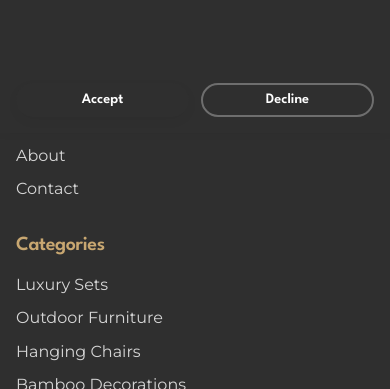
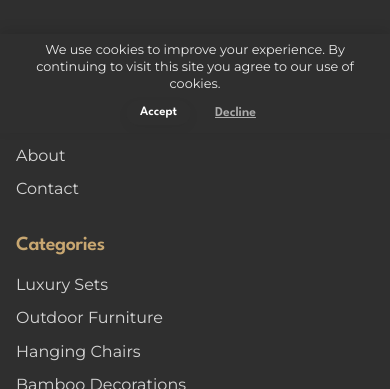
Before and after one commit to filipelena2024-del/bamboo-concept, a website: page shop.html in a window 390 px wide. Shown: the part 711-1100 px from the top of the page. Drawn offline with Linux system fonts and the light colour scheme; no server answers.

Commit message:
Compact mobile cookie banner, preload video optimization, and clean URLs configuration

```diff
--- a/css/components.css
+++ b/css/components.css
@@ -605,15 +605,25 @@
 @media (max-width: 768px) {
     .cookie-banner {
         flex-direction: column;
-        align-items: flex-start;
-        padding: var(--space-4);
+        align-items: center;
+        text-align: center;
+        padding: var(--space-2) var(--space-3);
+        gap: var(--space-2);
+    }
+    .cookie-banner__text {
+        font-size: 0.8rem;
+        line-height: 1.3;
+        flex: none;
     }
     .cookie-banner__actions {
-        width: 100%;
-        justify-content: stretch;
+        width: auto;
+        justify-content: center;
+        align-items: center;
+        gap: var(--space-4);
     }
     .cookie-banner .btn {
-        flex: 1;
-        text-align: center;
+        flex: none;
+        padding: var(--space-1) var(--space-3);
+        font-size: 0.8rem;
     }
 }
--- a/js/app.js
+++ b/js/app.js
@@ -116,7 +116,7 @@
                 </div>
                 <div class="cookie-banner__actions">
                     <button class="btn btn--primary" id="cookie-accept" data-i18n="cookie.accept">Accept</button>
-                    <button class="btn btn--outline" style="border-color: rgba(255,255,255,0.3); color: white;" id="cookie-decline" data-i18n="cookie.decline">Decline</button>
+                    <button class="btn btn--ghost" style="color: var(--white); opacity: 0.6; font-size: 0.85rem; text-decoration: underline; background: transparent; border: none; padding: var(--space-1) var(--space-2);" id="cookie-decline" data-i18n="cookie.decline">Decline</button>
                 </div>
             `;
 
```
Also changed, not shown: index.html (+1 -1 lines), vercel.json (added), 1 other file.
